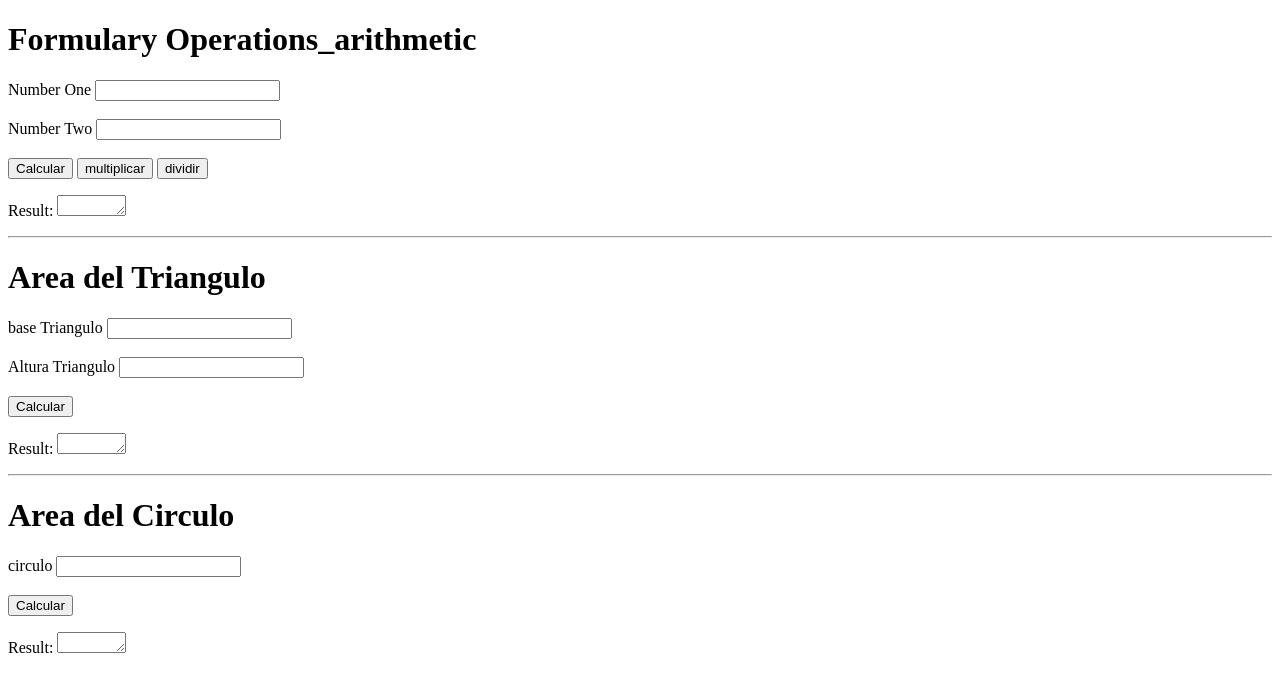
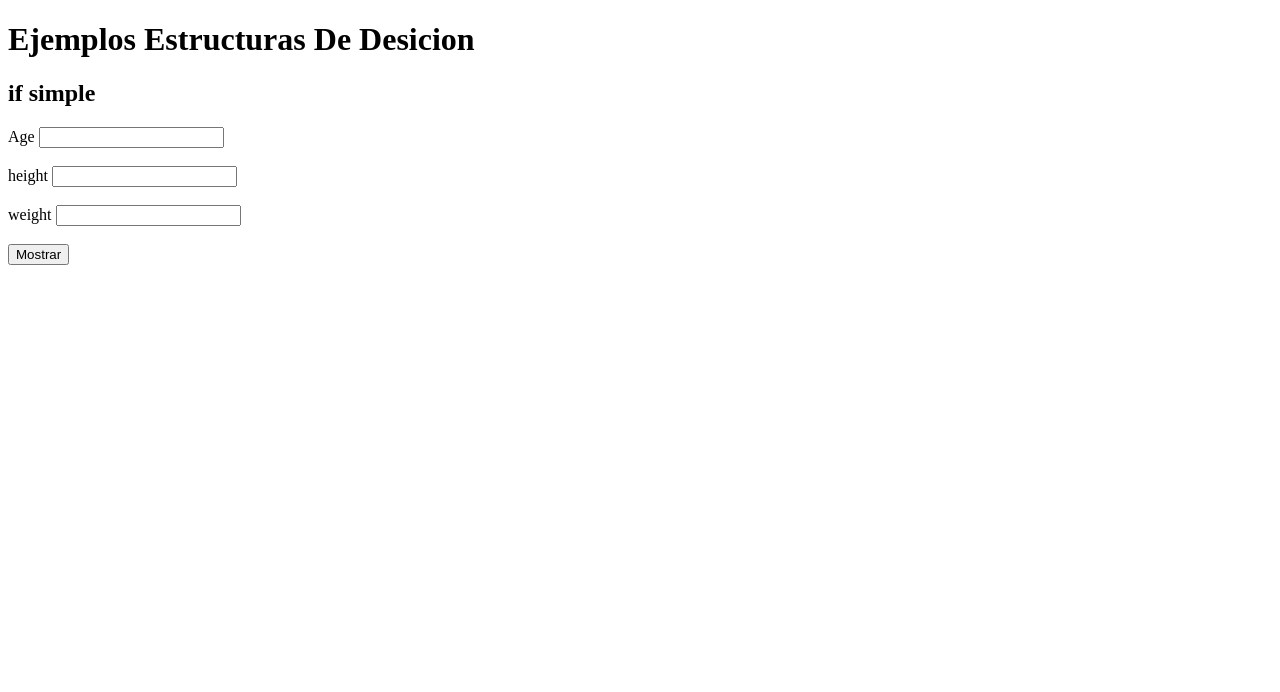
Before and after one commit to davichava/examplejs, a plain HTML site: page exampleOne/index.html in a window 1280 px wide. Drawn offline with Linux system fonts and the light colour scheme.

Commit message:
add eDesicion file

```diff
--- a/exampleOne/index.html
+++ b/exampleOne/index.html
@@ -1,15 +1,18 @@
 <!DOCTYPE html>
 <html lang="en">
+
 <head>
     <meta charset="UTF-8">
     <meta name="viewport" content="width=device-width, initial-scale=1.0">
     <title>Operation arithmetic</title>
     <!-- <script src="js/variables.js"></script> -->
-    <script src="js/operations_aritmet.js"></script>
+    <!-- <script src="js/operations_aritmet.js"></script> -->
+    <script src="js/eDesicion.js"></script>
 </head>
+
 <body>
     <!-- <img src="" alt=""> -->
-    <h1>Formulary Operations_arithmetic</h1>
+    <!-- <h1>Formulary Operations_arithmetic</h1>
     <form action="">
         <label for="nOne">Number One</label>
         <input type="text" name="nOne" id="nOne">
@@ -48,6 +51,25 @@
         <p>Result:
             <textarea id="resulTCirculo" cols="6" rows="1"></textarea>
         </p>
-    </form>
+    </form> -->
+    <h1>Ejemplos Estructuras De Desicion</h1>
+    <section>
+        <h2>if simple</h2>
+        <form>
+            <label for="age">Age</label>
+            <input type="text" name="age" id="age">
+            <br><br>
+            <label for="height">height</label>
+            <input type="text" name="height" id="height">
+            <br><br>
+            <label for="weight">weight</label>
+            <input type="text" name="weight" id="weight">
+            <br><br>
+            <button type="button" onclick="mostrarmensajeDos()">Mostrar</button>
+        </form>
+    </section>
+
+
 </body>
+
 </html>
--- /dev/null
+++ b/exampleOne/js/eDesicion.js
@@ -0,0 +1,55 @@
+function mostrarMensaje() {
+    let age = parseInt(document.getElementById('age').value)
+
+    // if (age >= 18) {
+    //     mensaje = 'sos mayor de edad'
+    // }else{
+    //     mensaje = 'Sos menor de edad'
+    // }
+
+    //If con operador terniario
+    let mensaje = (age >=18) ? "Sos mayor de edad" : "Sos menir de edad"
+    // alert(mensaje)
+    document.write(mensaje)
+}
+
+function mostrarmensajeDos() {
+    let age = parseInt(document.getElementById('age').value)
+    let height = parseFloat(document.getElementById('height').value)
+    let weight = parseInt(document.getElementById('weight').value)
+
+    const parametroAge = 80
+    const parametroHeight = 1.79
+    const parametroWeight = 70
+    let mensajeDesicion = " "
+
+    // if (age <= parametroAge) {
+    //     if (height >= parametroHeight ) {
+    //         if (weight == parametroWeight) {
+    //             mensajeDesicion  = "apto para realizar el deporte"
+    //         } else {
+    //             mensajeDesicion = "No Apto. Peso No Valido"
+    //         }
+    //     } else {
+    //         mensajeDesicion = "No Apto. Estatura No Valida"
+    //     }
+    // } else {
+    //     mensajeDesicion = "No Apto. Edad No Valida"
+    // }
+
+    //If con operador logico AND (&&)
+    if (age <= parametroAge && height >= parametroHeight && weight == parametroWeight) {
+        mensajeDesicion = "Apto Para Realizar El eporte"
+    } else {
+        mensajeDesicion = "No Apto Para Realizar El eporte"
+    }
+
+    //If con operador logico OR (||)
+    if (age <= parametroAge || height >= parametroHeight || weight == parametroWeight) {
+        mensajeDesicion = "Apto Para Realizar El eporte"
+    } else {
+        mensajeDesicion = "No Apto Para Realizar El eporte"
+    }
+
+    alert(mensajeDesicion)
+}
```
